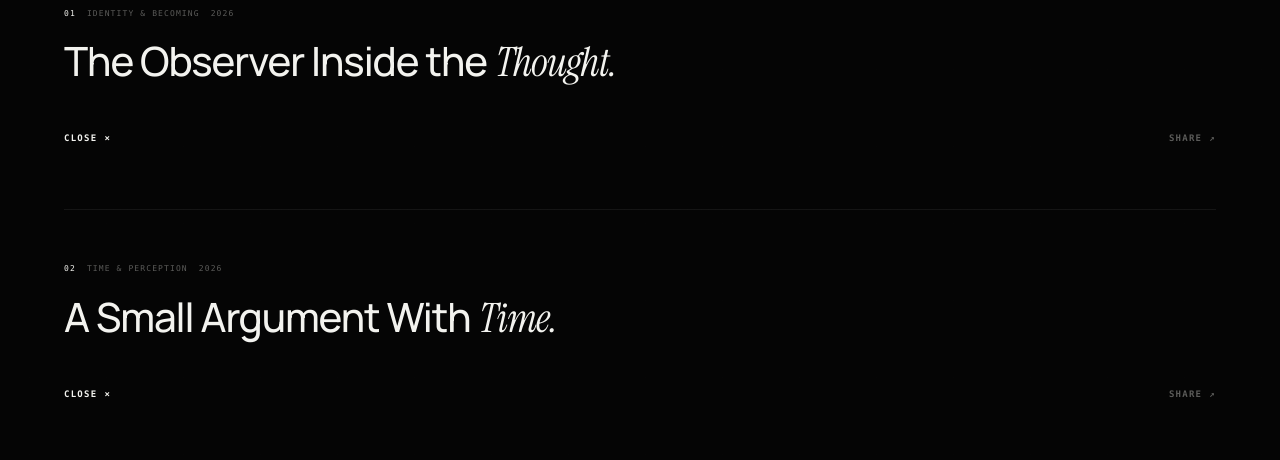
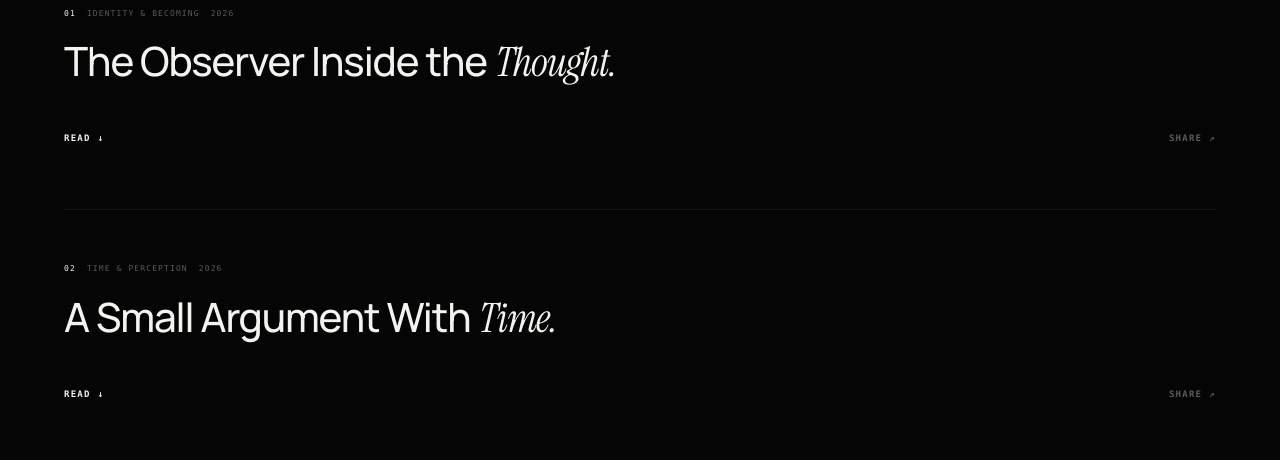
Before and after one commit to shahriarbappy60-ship-it/personal-universe, a React (Vite) app: page /wonder in a window 1280 px wide. Shown: the part 1620-2080 px from the top of the page. Built offline with nearby package versions, Linux system fonts and the light colour scheme.

Commit message:
Restore Wonder writing read state and expansion

```diff
--- a/src/pages/WonderPage.jsx
+++ b/src/pages/WonderPage.jsx
@@ -52,12 +52,8 @@ function WritingRow({ writing, index, onOpen, isOpen, onClose }) {
   const handleClose = e => {
     e?.stopPropagation?.();
     if (!isOpen || isClosing) return;
-
-    // The footer is the visual anchor. Do not scroll or correct the viewport.
-    // First animate the body away while the footer remains in normal flow.
     e?.currentTarget?.blur?.();
     setIsClosing(true);
-
     closeTimerRef.current = window.setTimeout(() => {
       onClose(writing);
       setIsClosing(false);
@@ -77,7 +73,7 @@ function WritingRow({ writing, index, onOpen, isOpen, onClose }) {
         </div>
 
         <h3
-          className={`wonder-writing-title${isLong ? ' is-preview-clickable' : ''}`}
+          className={`wonder-writing-title${isLong && !isOpen ? ' is-preview-clickable' : ''}`}
           onClick={isLong && !isOpen ? handleOpen : undefined}
         >
           {writing.titleBase ? <>{writing.titleBase} <em>{writing.titleAccent}</em></> : title}
@@ -95,6 +91,7 @@ function WritingRow({ writing, index, onOpen, isOpen, onClose }) {
             </div>
 
             <div className="wonder-writing-footer">
+              {isOpen ? (
                 <button
                   type="button"
                   className={isClosing ? "wonder-writing-read is-closing-read" : "wonder-writing-close"}
@@ -104,6 +101,17 @@ function WritingRow({ writing, index, onOpen, isOpen, onClose }) {
                 >
                   {isClosing ? <>READ <span aria-hidden="true">↓</span></> : <>CLOSE <span aria-hidden="true">×</span></>}
                 </button>
+              ) : (
+                <button
+                  type="button"
+                  className="wonder-writing-read"
+                  onClick={handleOpen}
+                  aria-expanded="false"
+                  aria-controls={`writing-body-${writing.id}`}
+                >
+                  READ <span aria-hidden="true">↓</span>
+                </button>
+              )}
               <ShareButton entry={writing} />
             </div>
           </div>
```
Lines whose indentation alone changed are shown as unchanged.
